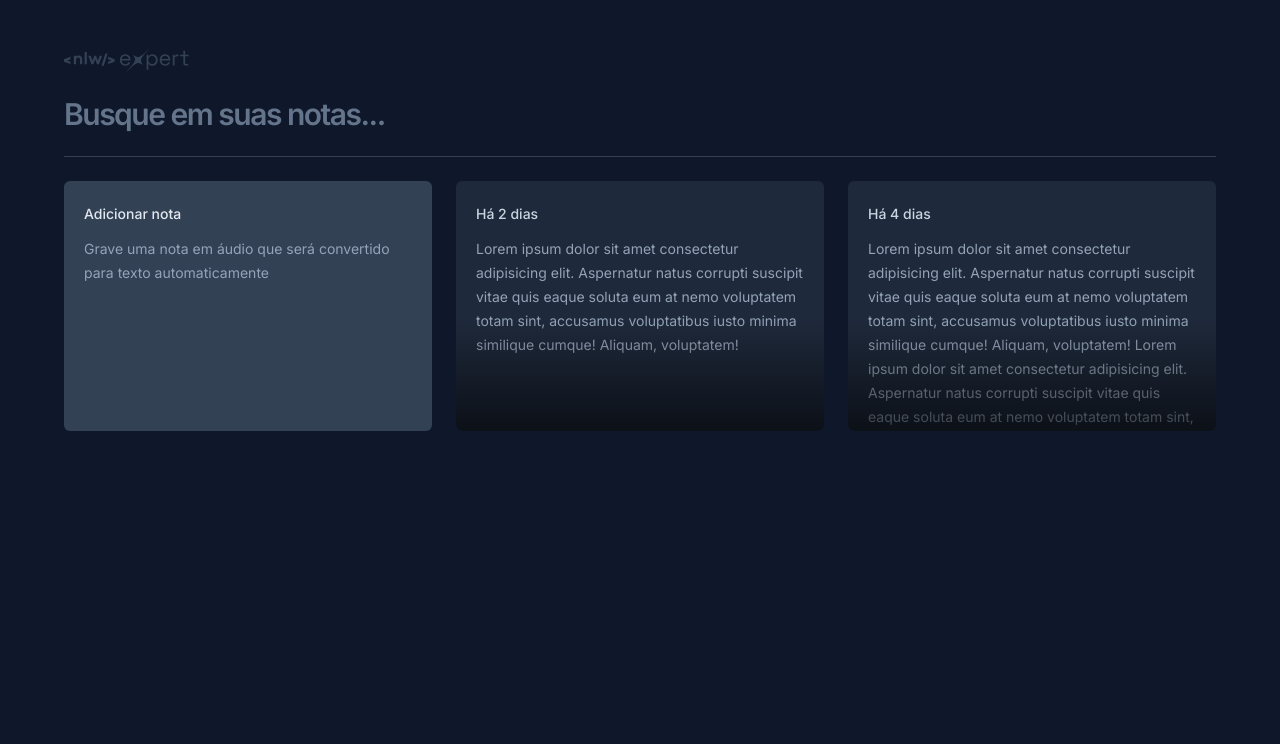
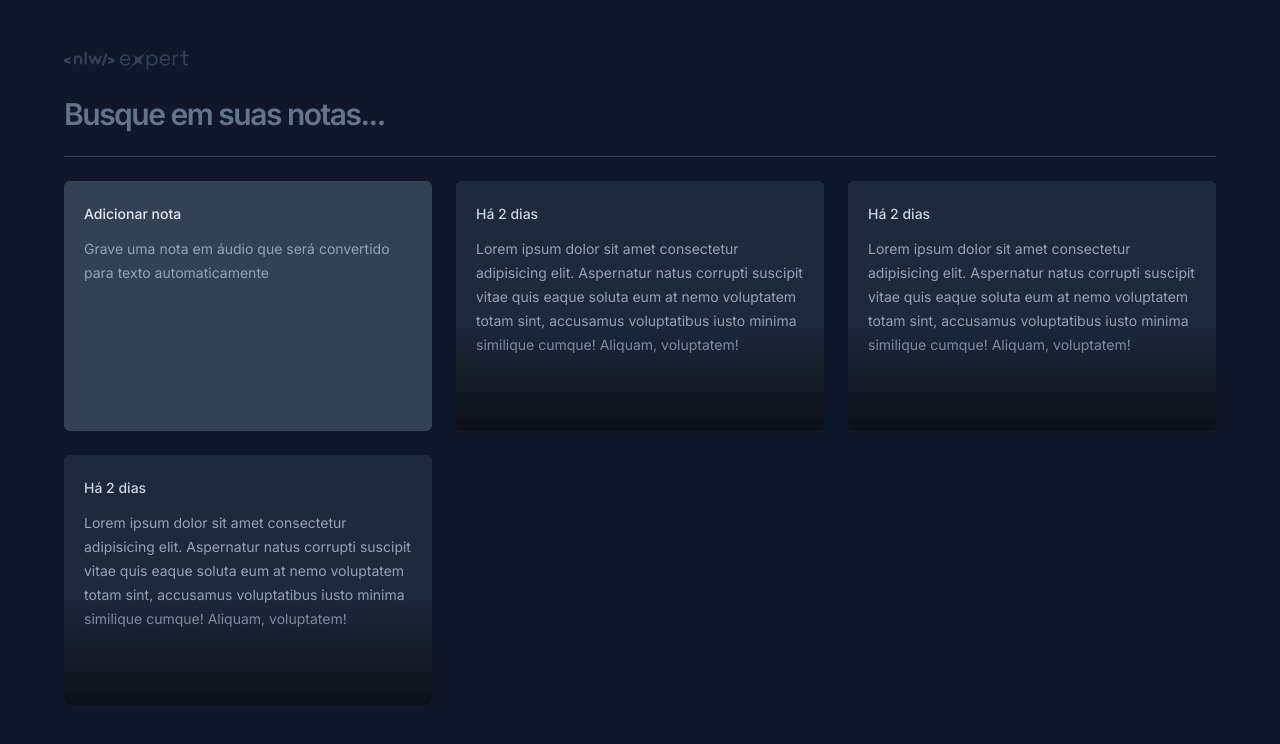
Before and after one commit to LucasRochaFernandes/NOTES-APP-REACT.JS, a React (Vite) app: page / in a window 1280 px wide. Shown: the top 744 px of the page. Built offline with nearby package versions, Linux system fonts and the light colour scheme.

Commit message:
add components

```diff
--- a/src/app.tsx
+++ b/src/app.tsx
@@ -1,4 +1,6 @@
 import logo from './assets/logo-nlw.svg'
+import { NewNoteCard } from './components/new-note-card'
+import { NoteCard } from './components/note-card'
 
 export function App() {
   return (
@@ -13,38 +15,10 @@ export function App() {
       </form>
       <div className="h-px bg-slate-700" />
       <div className="grid auto-rows-[250px] grid-cols-3 gap-6">
-        <div className="space-y-3 rounded-md bg-slate-700 p-5">
-          <span className="text-sm font-medium text-slate-200">
-            Adicionar nota
-          </span>
-          <p className="text-sm leading-6 text-slate-400">
-            Grave uma nota em áudio que será convertido para texto
-            automaticamente
-          </p>
-        </div>
-        <div className="relative space-y-3 overflow-hidden rounded-md bg-slate-800 p-5">
-          <span className="text-sm font-medium text-slate-300">Há 2 dias</span>
-          <p className="text-sm leading-6 text-slate-400">
-            Lorem ipsum dolor sit amet consectetur adipisicing elit. Aspernatur
-            natus corrupti suscipit vitae quis eaque soluta eum at nemo
-            voluptatem totam sint, accusamus voluptatibus iusto minima similique
-            cumque! Aliquam, voluptatem!
-          </p>
-          <div className="absolute bottom-0 left-0 right-0 top-1/2 bg-gradient-to-t from-black/60 to-black/0" />
-        </div>
-        <div className=" relative space-y-3 overflow-hidden rounded-md bg-slate-800 p-5">
-          <span className="text-sm font-medium text-slate-300">Há 4 dias</span>
-          <p className="text-sm leading-6 text-slate-400">
-            Lorem ipsum dolor sit amet consectetur adipisicing elit. Aspernatur
-            natus corrupti suscipit vitae quis eaque soluta eum at nemo
-            voluptatem totam sint, accusamus voluptatibus iusto minima similique
-            cumque! Aliquam, voluptatem! Lorem ipsum dolor sit amet consectetur
-            adipisicing elit. Aspernatur natus corrupti suscipit vitae quis
-            eaque soluta eum at nemo voluptatem totam sint, accusamus
-            voluptatibus iusto minima similique cumque! Aliquam, voluptatem!
-          </p>
-          <div className="pointer-events-none absolute bottom-0 left-0 right-0 top-1/2 bg-gradient-to-t from-black/60 to-black/0" />
-        </div>
+        <NewNoteCard />
+        <NoteCard />
+        <NoteCard />
+        <NoteCard />
       </div>
     </div>
   )
--- /dev/null
+++ b/src/components/new-note-card.tsx
@@ -0,0 +1,10 @@
+export function NewNoteCard() {
+  return (
+    <div className="space-y-3 rounded-md bg-slate-700 p-5">
+      <span className="text-sm font-medium text-slate-200">Adicionar nota</span>
+      <p className="text-sm leading-6 text-slate-400">
+        Grave uma nota em áudio que será convertido para texto automaticamente
+      </p>
+    </div>
+  )
+}
--- /dev/null
+++ b/src/components/note-card.tsx
@@ -0,0 +1,14 @@
+export function NoteCard() {
+  return (
+    <div className="relative space-y-3 overflow-hidden rounded-md bg-slate-800 p-5">
+      <span className="text-sm font-medium text-slate-300">Há 2 dias</span>
+      <p className="text-sm leading-6 text-slate-400">
+        Lorem ipsum dolor sit amet consectetur adipisicing elit. Aspernatur
+        natus corrupti suscipit vitae quis eaque soluta eum at nemo voluptatem
+        totam sint, accusamus voluptatibus iusto minima similique cumque!
+        Aliquam, voluptatem!
+      </p>
+      <div className="absolute bottom-0 left-0 right-0 top-1/2 bg-gradient-to-t from-black/60 to-black/0" />
+    </div>
+  )
+}
```
